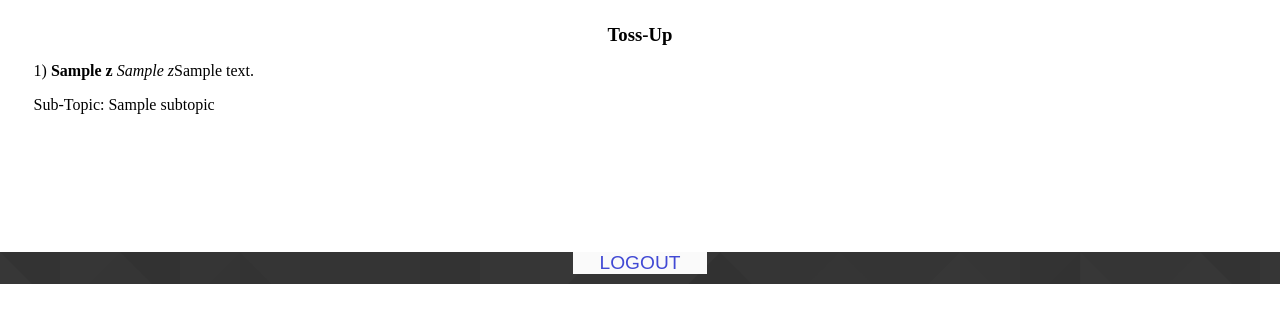
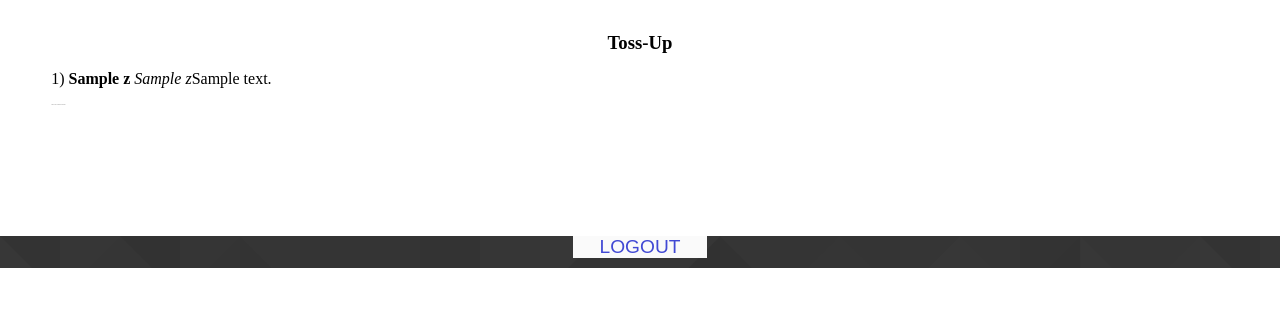
Before and after one commit to evanzhong/sciencebowl, a Django app: template hello/templates/questionset.html in a window 1280 px wide. Shown: the part 64-387 px from the top of the page. Run offline with Django 3.2, Linux system fonts and the light colour scheme; the template is opened without the code that fills it: most values are stand-ins (such as "Sample title", 1, 10 or a date in 2020).

Commit message:
Formatting changes

```diff
--- a/hello/templates/questionset.html
+++ b/hello/templates/questionset.html
@@ -43,24 +43,34 @@
     margin-left: 2vw;
     margin-top: 2vh;
     margin-bottom: 2vh;
-    padding: 1vh;
+    padding-top: 2vh;
+    padding-bottom: 2vh;
+    padding-right: 2vw;
+    padding-left: 2vw;
   }
   .full{
-    margin-bottom: 1vh;
+    width: 70vw;
+    border: 2px solid black;
+    margin: auto;
+    margin-bottom: 10vh;
+  }
+  .subtopic{
+    opacity: 0.5;
+    font-size: 0.1vw;
   }
     /*Footer Styles*/
     footer{
       background-image: url('pattern.jpg');
       background-repeat: repeat;
-    height: 4vh;
+      height: 4vh;
     }
     #logout{
       margin-left: auto;
       margin-right: auto;
       margin-top: 10vh;
-    vertical-align: middle;
-    width: 10.5vw;
-    height: 3.25vh;
+      vertical-align: middle;
+      width: 10.5vw;
+      height: 3.25vh;
     }
     #logout a{
     display: block;
@@ -101,7 +111,7 @@
             {% if q.question_type == "Short Answer"%}
               <p class="correct">Answer: {{ q.short_answer_answer_text }}</p>
             {% endif %}
-            <div><p>Sub-Topic: {{q.subtopic}}</p></div>
+            <div><p class="subtopic">Sub-Topic: {{q.subtopic}}</p></div>
           </div>
 
           <div class="bonusQuestion">
@@ -119,7 +129,7 @@
             {% if bonusq.question_type == "Short Answer"%}
               <p class="correct">Answer: {{ bonusq.short_answer_answer_text }}</p>
             {% endif %}
-            <div><p>Sub-Topic: {{bonusq.subtopic}}</p></div>
+            <div><p class="subtopic">Sub-Topic: {{bonusq.subtopic}}</p></div>
           </div>
         </div>
     {%else%}
@@ -138,7 +148,7 @@
         {% if q.question_type == "Short Answer"%}
           <p class="correct">Answer: {{ q.short_answer_answer_text }}</p>
         {% endif %}
-        <div><p>Sub-Topic: {{q.subtopic}}</p></div>
+        <div><p class="subtopic">Sub-Topic: {{q.subtopic}}</p></div>
       </div>
     {% endif %}
     <br>
```
